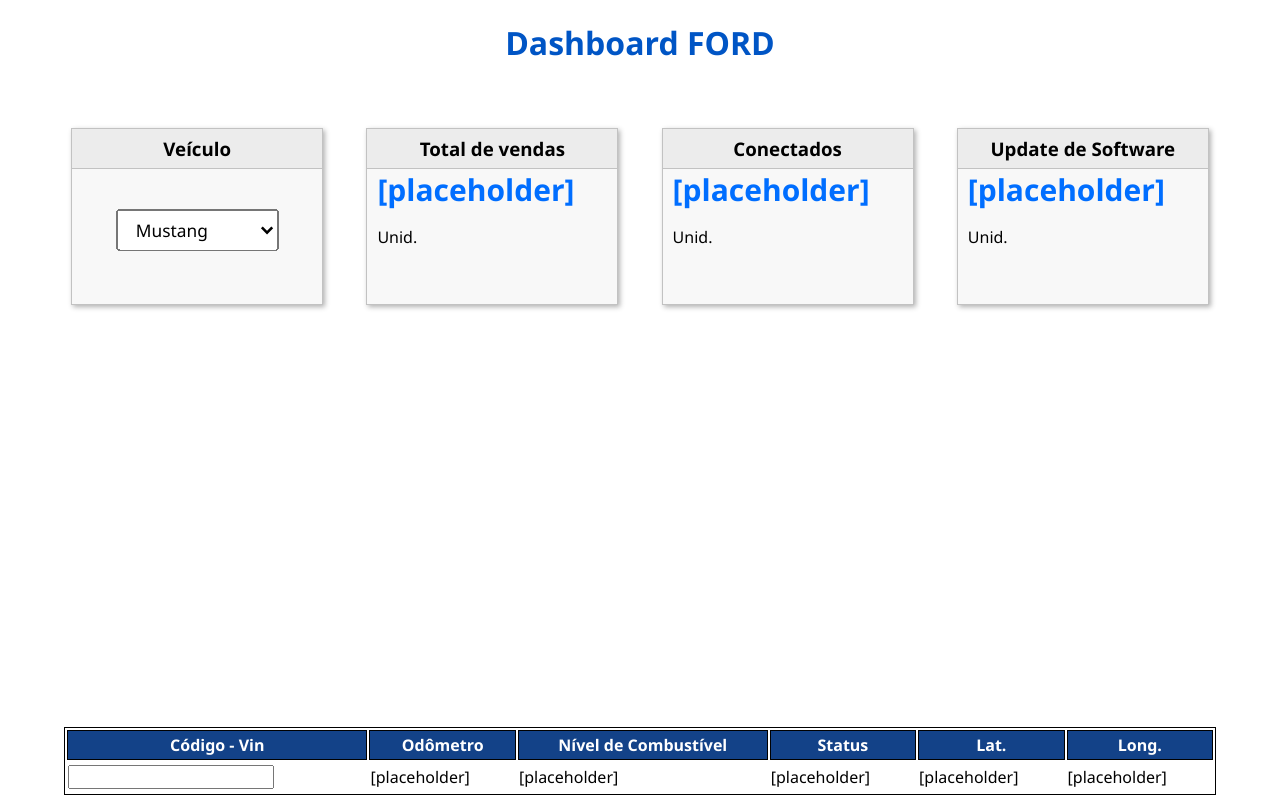
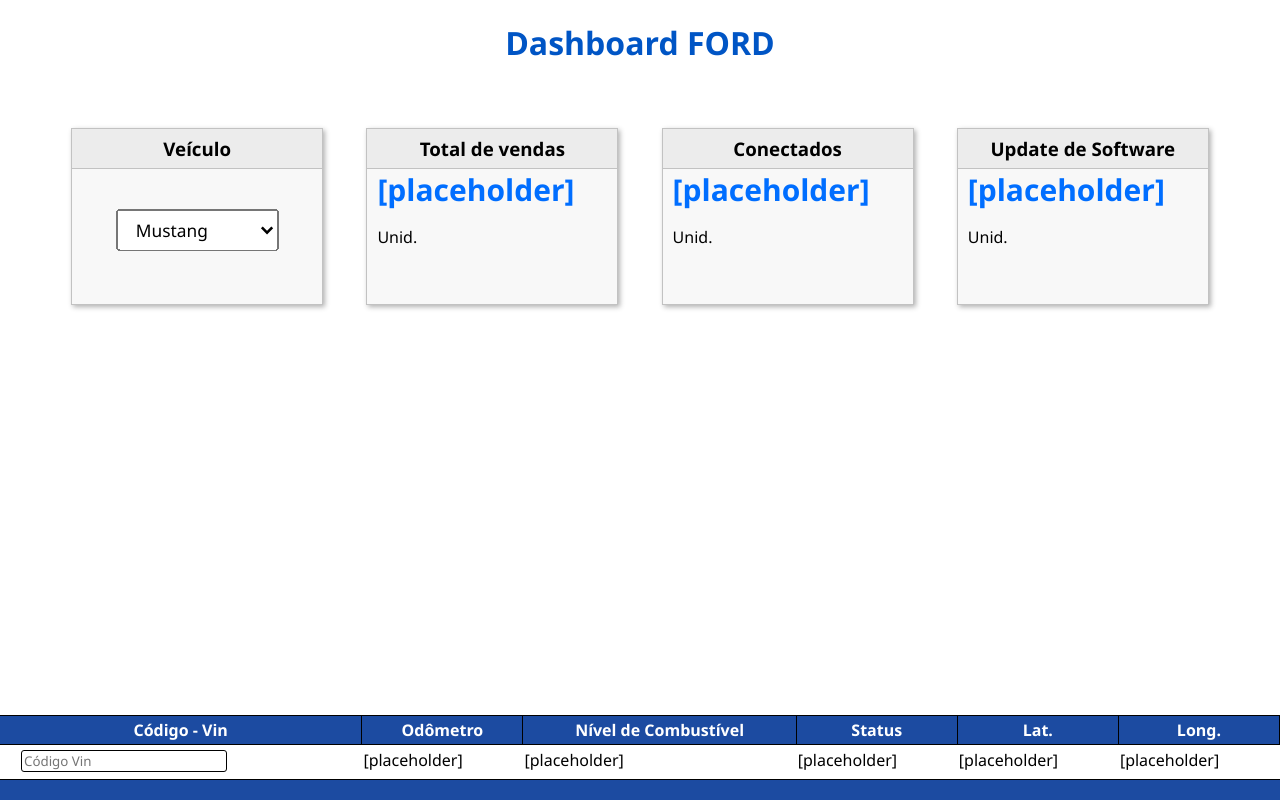
Before and after one commit to fordelius-introitus/Ford-Angular, an Angular app: page /dashboard in a window 1280 px wide. Built offline with nearby package versions, Linux system fonts and the light colour scheme.

Commit message:
fixed tables

```diff
--- a/src/app/pages/dashboard/dashboard.css
+++ b/src/app/pages/dashboard/dashboard.css
@@ -46,22 +46,46 @@
     margin-left: 10px;
 }
 
+.info-squares input[type="select"] {
+    border: 1px solid black;
+}
+
 .specs-table {
     position: fixed;
-    bottom: 5px;
+    justify-content: space-between;
+    bottom: 25px;
+    left: 0;
+    width:100%;
+    border-spacing: 0;
+}
+
+.specs-table input[type=text] {
+    margin-left: 20px;
     border: 1px solid black;
-    width: 90%;
-    left: 5%
+    border-radius: 3px;
+
+    width: 200px;
+}
+
+.bottom-blue {
+    position: fixed;
+    bottom: 0;
+    left: 0;
+    background-color: rgb(28, 75, 161);
+    border-top: 1px solid black;
+
+    width: 100%;
+    height: 20px;
 }
 
 .specs-table th {
     border: 1px solid black;
-    background-color: rgb(19, 66, 136);
+    border-left: 0;
+    background-color: rgb(28, 75, 161);
     color: white;
 }
 
 .specs-table tr {
-    border: 1px solid black;
     height: 30px;
 }
 
--- a/src/app/pages/dashboard/dashboard.html
+++ b/src/app/pages/dashboard/dashboard.html
@@ -39,7 +39,7 @@
         <th>Long.</th>
     </tr>
     <tr>
-        <td><input type="text" id="vin-code"></td>
+        <td><input type="text" id="vin-code" placeholder="Código Vin"></td>
         <td><label id="odometer">[placeholder]</label></td>
         <td><label id="fuel">[placeholder]</label></td>
         <td><label id="status">[placeholder]</label></td>
@@ -47,3 +47,5 @@
         <td><label id="long">[placeholder]</label></td>
     </tr>
 </table>
+
+<div class="bottom-blue"></div>
```
